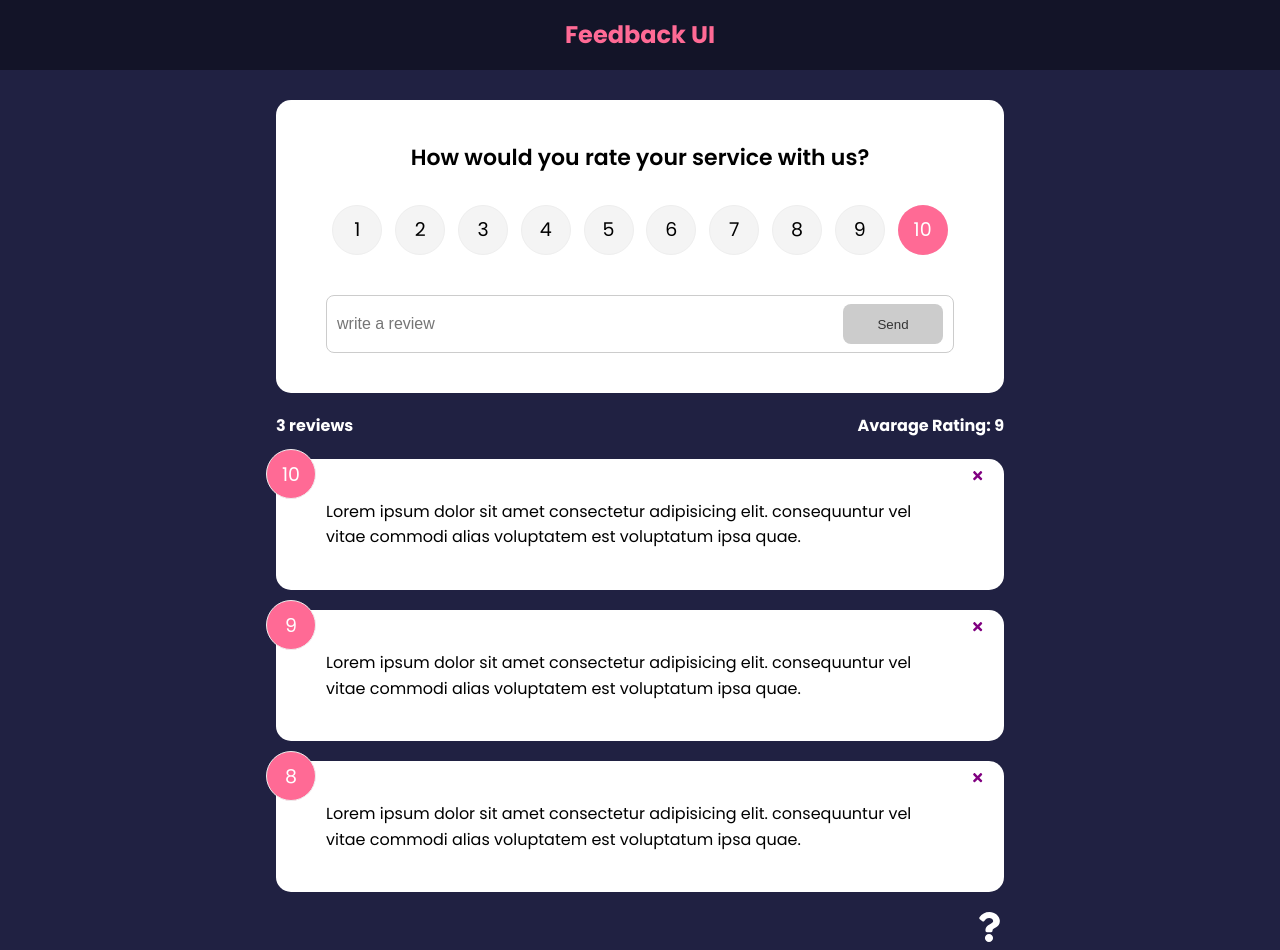
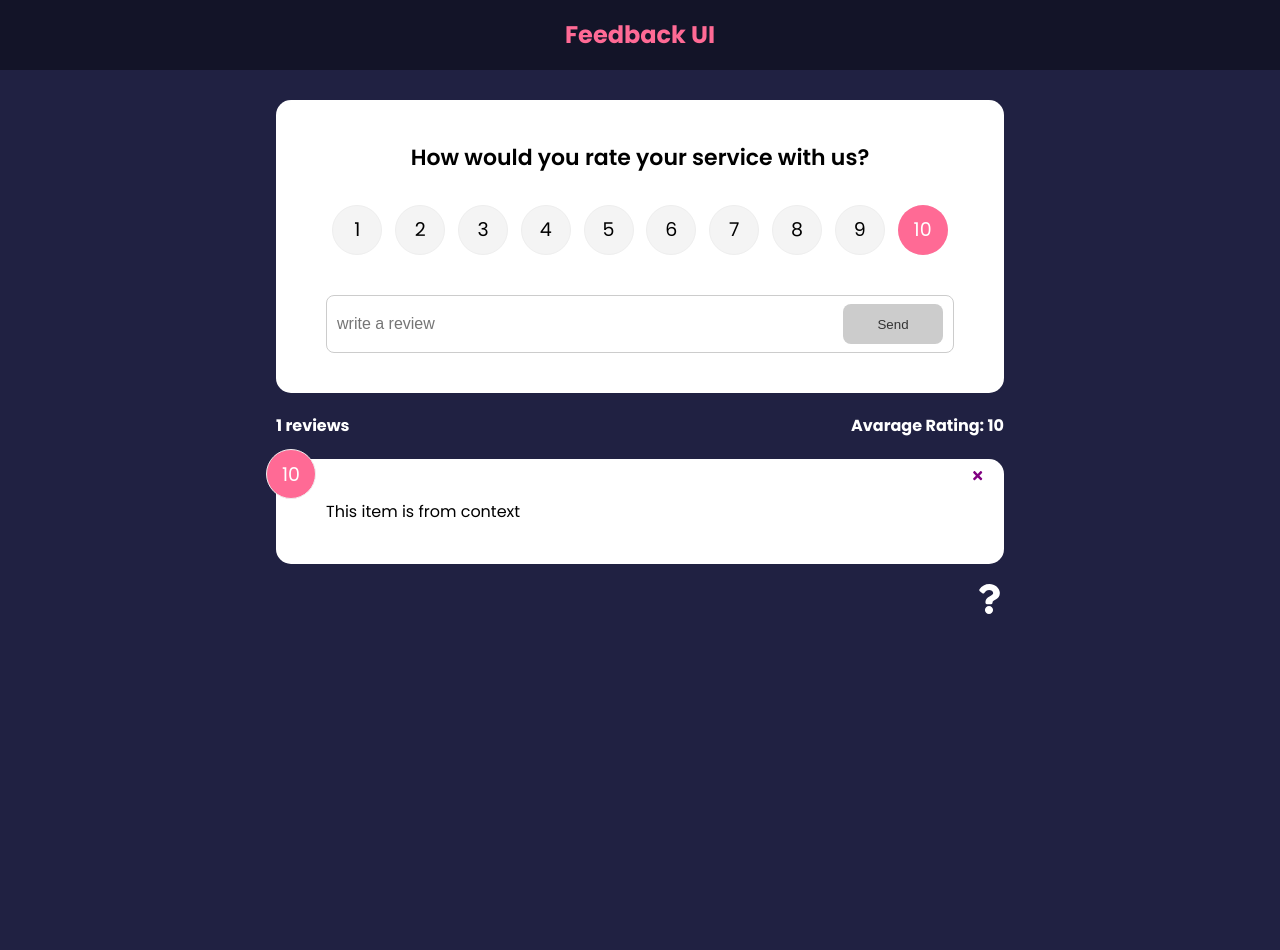
Before and after one commit to TalTaitelbaum/feedbackui, a React (Create React App) app: page / in a window 1280 px wide. After the commit the page ends 800 px from the top, so only its background shows below. Built offline with nearby package versions, Linux system fonts and the light colour scheme.

Commit message:
Get Global State With The useContext Hook

```diff
--- a/src/App.js
+++ b/src/App.js
@@ -37,11 +37,8 @@
               element={
                 <>
                   <FeedbackForm handleAdd={addFeedback} />
-                  <FeedbackStats feedback={feedback} />
-                  <FeedbackList
-                    feedback={feedback}
-                    handleDelete={deleteFeedback}
-                  />
+                  <FeedbackStats />
+                  <FeedbackList handleDelete={deleteFeedback} />
                 </>
               }
             ></Route>
--- a/src/components/FeedbackList.jsx
+++ b/src/components/FeedbackList.jsx
@@ -1,8 +1,11 @@
 import { motion, AnimatePresence } from "framer-motion";
-import PropTypes from "prop-types";
+import { useContext } from "react";
 import FeedbackItem from "./FeedbackItem";
+import FeedbackContext from "../context/FeedbackContext";
 
-function FeedbackList({ feedback, handleDelete }) {
+function FeedbackList({ handleDelete }) {
+  const { feedback } = useContext(FeedbackContext);
+
   if (!feedback || feedback.length === 0) {
     return <p>No Feedback Yet</p>;
   }
@@ -38,14 +41,4 @@
 // );
 // }
 
-FeedbackList.propTypes = {
-  feedback: PropTypes.arrayOf(
-    PropTypes.shape({
-      id: PropTypes.number.isRequired,
-      text: PropTypes.string.isRequired,
-      rating: PropTypes.number.isRequired,
-    })
-  ),
-};
-
 export default FeedbackList;
--- a/src/components/FeedbackStats.jsx
+++ b/src/components/FeedbackStats.jsx
@@ -1,6 +1,9 @@
-import PropTypes from "prop-types";
+import { useContext } from "react";
+import FeedbackContext from "../context/FeedbackContext";
 
-function FeedbackStats({ feedback }) {
+function FeedbackStats() {
+  const { feedback } = useContext(FeedbackContext);
+
   //calculate ratings avg
   let average =
     feedback.reduce((acc, cur) => {
@@ -17,8 +20,4 @@
   );
 }
 
-FeedbackStats.protoType = {
-  feedback: PropTypes.array.isRequired,
-};
-
 export default FeedbackStats;
```
